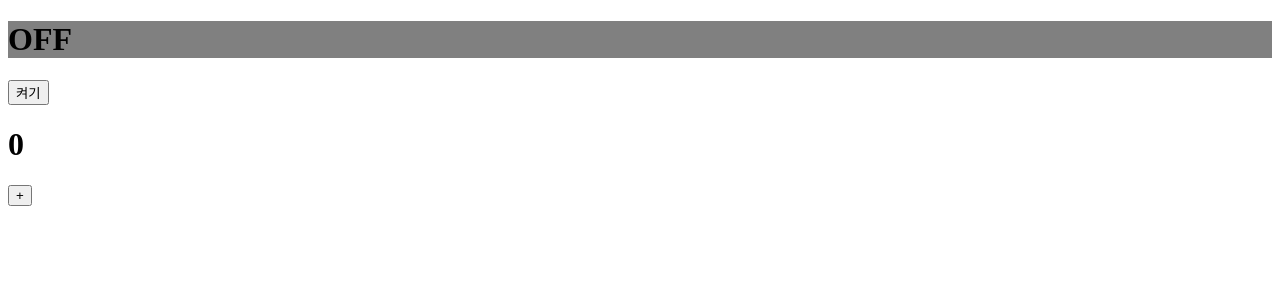
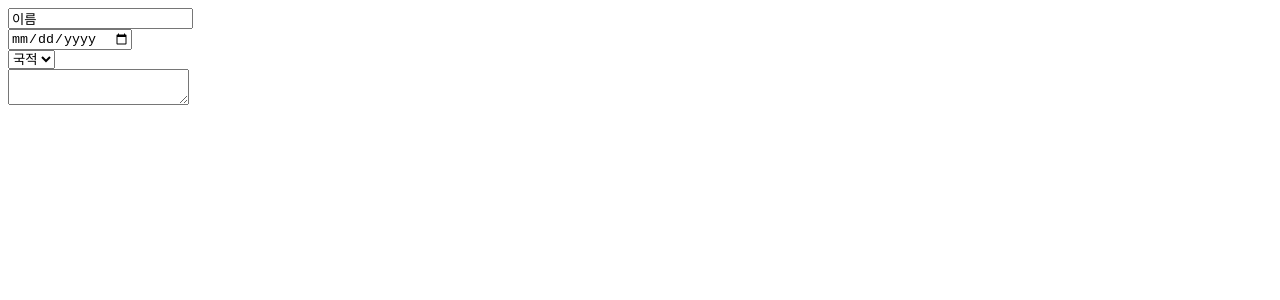
Before and after one commit to arty0928/Javascript-study, a React (Vite) app in the folder React_basic/react_basic/: page / in a window 1280 px wide. Shown: the top 300 px of the page. Built offline with nearby package versions, Linux system fonts and the light colour scheme.

Commit message:
[5-8] State로 사용자 입력 관리하기

```diff
--- a/React_basic/react_basic/src/App.jsx
+++ b/React_basic/react_basic/src/App.jsx
@@ -1,12 +1,10 @@
 import './App.css'
-import Bulb from './components/Bulb';
-import Counter from './components/Counter';
+import Register from './components/Register';
 
 function App() {
   return (
     <>
-        <Bulb/>
-      <Counter/>
+      <Register/>
     </>
   );
 }
--- /dev/null
+++ b/React_basic/react_basic/src/components/Register.jsx
@@ -0,0 +1,69 @@
+import React from 'react';
+import { useState } from 'react';
+
+// 간단한 회원가입 폼
+// 1. 이름
+// 2. 생년월일
+// 3. 국적
+// 4. 자기소개
+
+const Register = () => {
+
+    const [name, setName] = useState("이름");
+    const [birth, setBirth] = useState("");
+    const [coutry, setCountry] = useState("");
+    const [bio, setBio] = useState("");
+
+    const onChangeName = (e) => {
+        setName(e.target.value);
+    };
+
+    const onChangeBirth = (e) => {
+        setBirth(e.target.value);
+    }
+
+    const onChangeCountry = (e) => {
+        setCountry(e.target.value);
+    }
+
+    const onChangeBio = (e) => {
+        setBio(e.target.value);
+    }
+
+    return (
+        <div>
+            <div>
+                <input
+                value={name}
+                onChange={onChangeName}
+                placeholder={"이름"}
+            />
+            </div>
+            <div>
+                <input
+                value={birth}
+                type="date"
+                onChange={onChangeBirth}
+                />
+                {birth}
+            </div>
+
+            <div>
+                <select value={coutry} onChange={onChangeCountry}>
+                    <option>국적</option>
+                    <option value="kr">한국</option>
+                    <option value="us">미국</option>
+                    <option value="jp">일본</option>
+                </select>
+                {coutry}
+            </div>
+
+            <div>
+                <textarea value={bio} onChange={onChangeBio} />
+                {bio}
+            </div>
+        </div>
+    );
+};
+
+export default Register;
```
